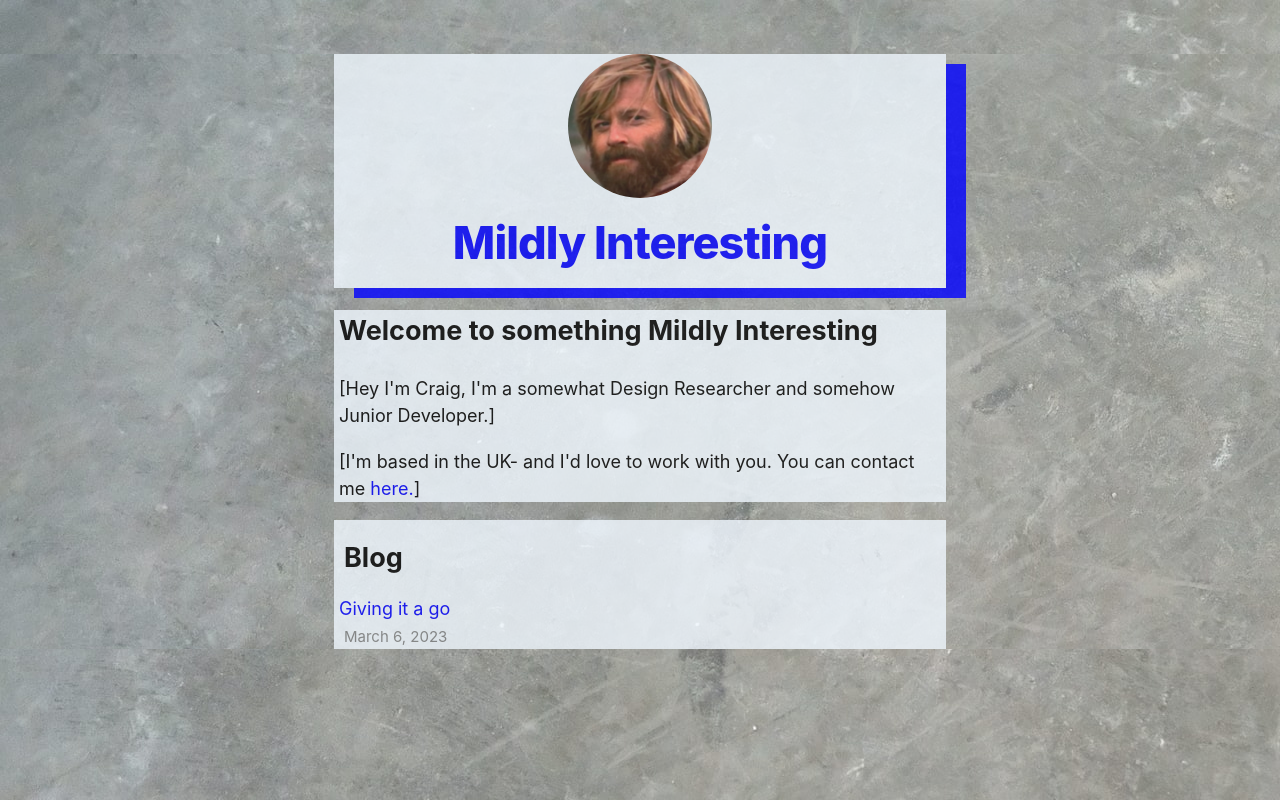
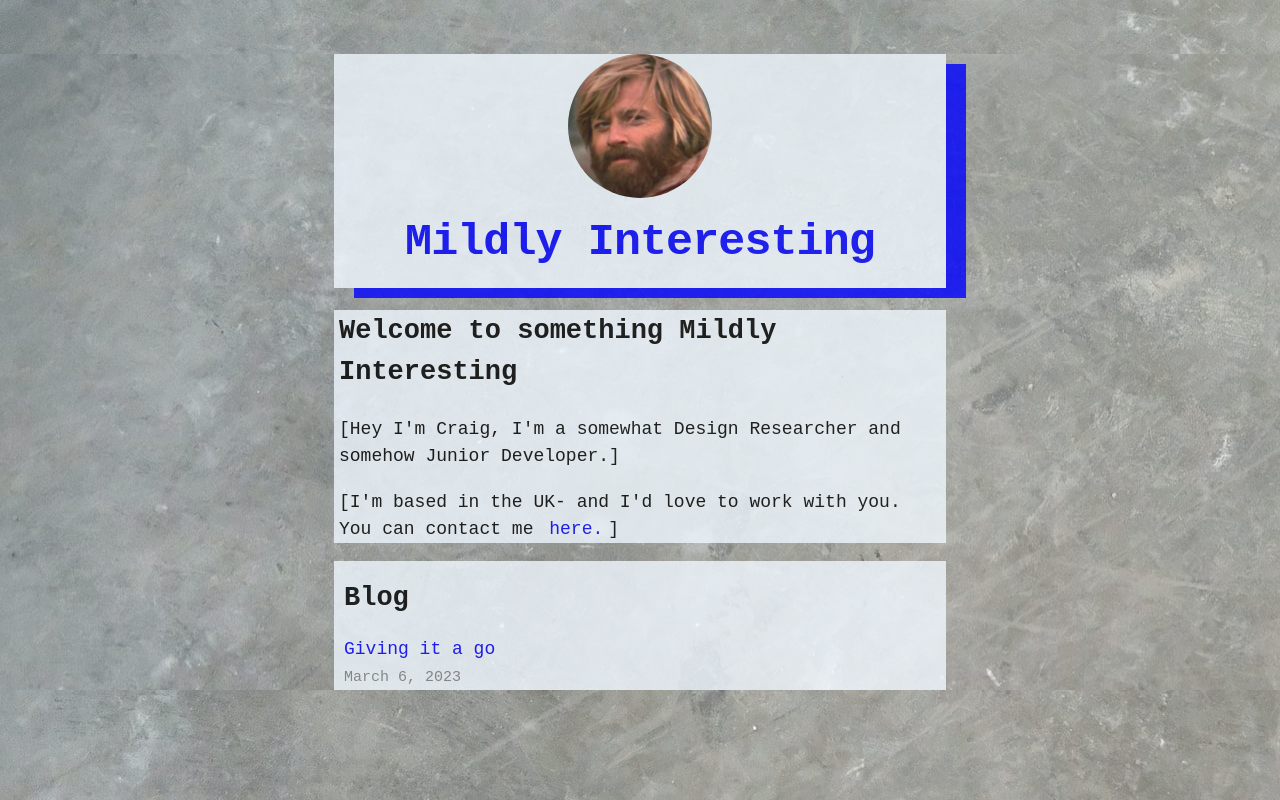
Before and after one commit to CregCodes/blog_practise, a Next.js app in the folder nextjs-blog/: page / in a window 1280 px wide. Built offline with nearby package versions, Linux system fonts and the light colour scheme.

Commit message:
Updated styling on pages

```diff
--- a/nextjs-blog/components/layout.js
+++ b/nextjs-blog/components/layout.js
@@ -23,6 +23,7 @@ export default function Layout({ children, home }) {
           name="description"
           content="Building a time capsule blog project"
         />
+
         <meta
           property="og:image"
           content={`https://og-image.vercel.app/${encodeURI(
--- a/nextjs-blog/components/layout.module.css
+++ b/nextjs-blog/components/layout.module.css
@@ -12,6 +12,7 @@
   color: blue;
   background-color: aliceblue;
   opacity: 80%;
+  font-family: "IBM Plex Mono", monospace;
 }
 
 .backToHome {
--- a/nextjs-blog/posts/my-first-attempt.md
+++ b/nextjs-blog/posts/my-first-attempt.md
@@ -3,7 +3,7 @@ title: "Giving it a go"
 date: "2023-03-06"
 ---
 
-## Hello, so here it is...
+## Hello, So Here It Is...
 
 I followed a Next.js tutorial to create my own little space on the internet to write a bit about my experiences of learning to code, and to also hopefully capture some snapshots of my development over time.
 
@@ -15,13 +15,13 @@ To be honest though- I find calling myself a developer a bit strange, and it doe
 
 ## The Finished Article
 
-So I could easily imagine that- given the scope of how much you can do with code, with development, and with software- most so called "developers" might feel a bit weird about being labelled as such, because in reality being a dev is about constantly developing.
+So I could easily imagine that- given the scope of how much you can do with code, with development, and with software- most so called "developers" might feel a bit weird about being labelled as such, because in reality being a dev is about constantly developing. (Right?)
 
-**So with that in mind** I hope this site can start as a learning diary, and you can both see as well as read as I go about doing it all again- bending, testing, breaking, and experimenting to develop this into something new.
+**So with that in mind** I hope this site can start as a learning diary- and you can both see, as well as read, as I go about doing it all again- bending, testing, breaking, and experimenting to develop this into something new. You can probably smell the **anxiety** from wherever you are.
 
-I hope you enjoy reading this- and maybe you might identify with the highs and the lows of me trying to figure out how this thing that I have made actually works.
+I hope you enjoy reading this- and maybe you might identify with the highs and the lows of trying to figure out how this thing that I have made actually works.
 
-## If you're a fellow traveller
+## If You're A Fellow Traveller
 
 If you are also, like me, at the start of a journey of learning how to "code". I thought I might end with some tips (or rather- things that might help you that I didn't do right away until I got stressed and sought advice from wiser people).
 
--- a/nextjs-blog/styles/globals.css
+++ b/nextjs-blog/styles/globals.css
@@ -16,7 +16,10 @@ body {
 
 a {
   color: blue;
+  font-family: "IBM Plex Mono", monospace;
+  background-color: aliceblue;
   text-decoration: none;
+  padding-inline: 5px;
 }
 
 a:hover {
--- a/nextjs-blog/styles/utils.module.css
+++ b/nextjs-blog/styles/utils.module.css
@@ -11,6 +11,7 @@
 
 .headingXl {
   font-size: 2rem;
+  font-family: "IBM Plex Mono", monospace;
   line-height: 1.3;
   font-weight: 800;
   letter-spacing: -0.05rem;
@@ -33,6 +34,7 @@
   background-color: aliceblue;
   padding-inline: 5px;
   opacity: 80%;
+  font-family: "IBM plex Mono", monospace;
 }
 
 .borderCircle {
```
